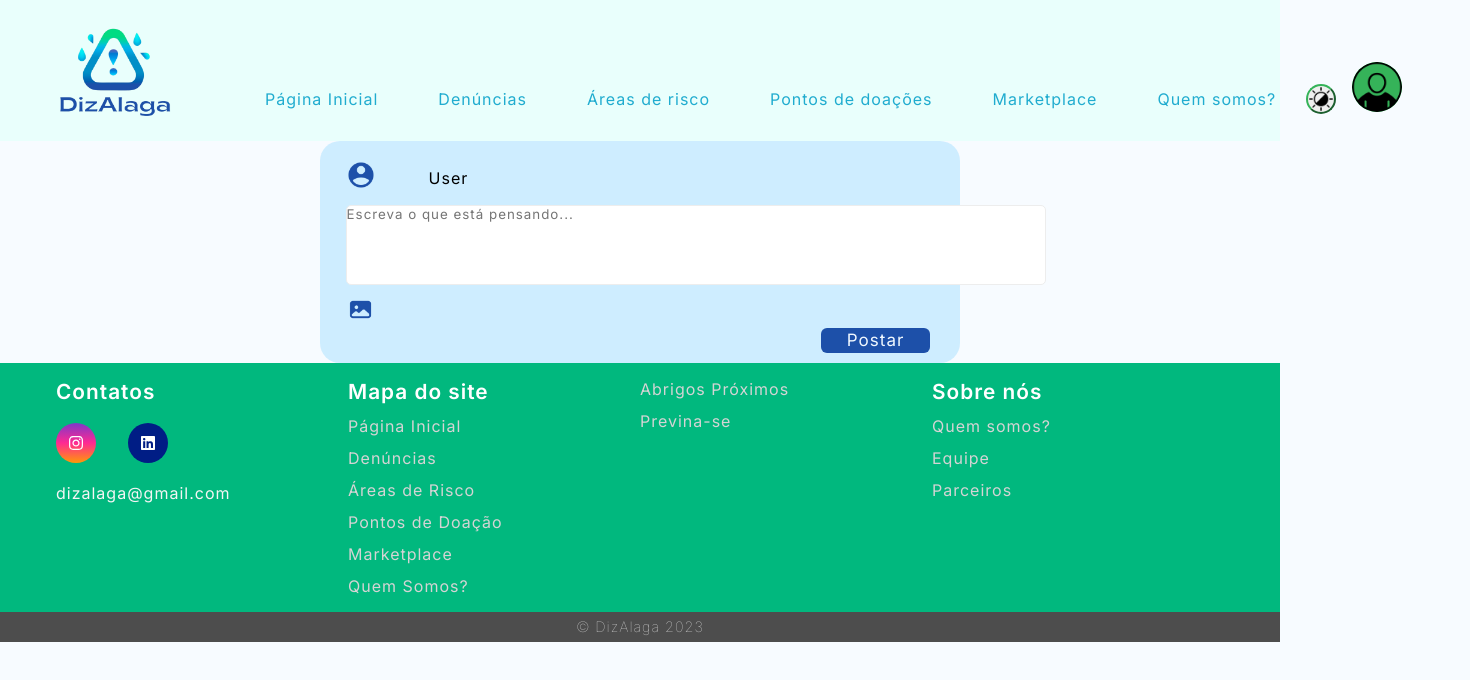
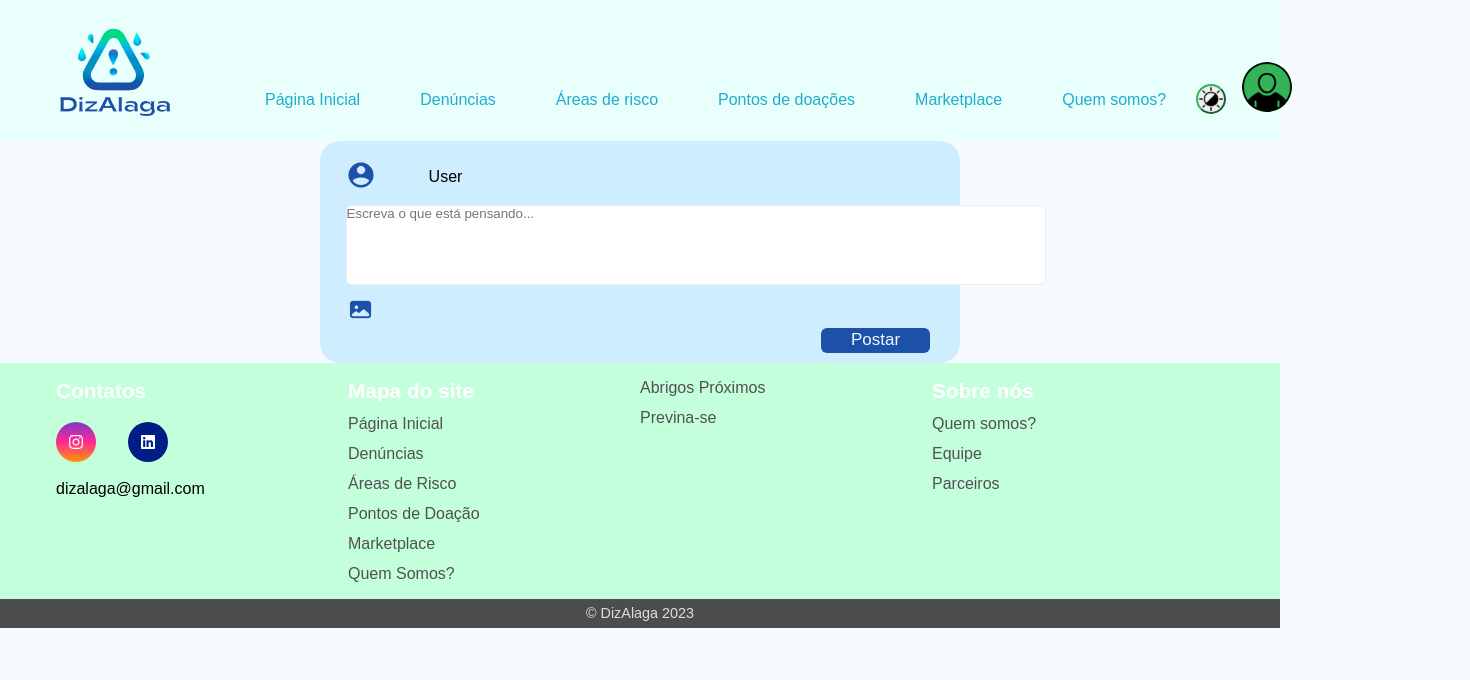
Before and after one commit to dizalaga/site-teste, a React (Create React App) app: page /denuncias in a window 1280 px wide. Shown: the top 680 px of the page, 1470 px wide, since content can reach past the window. Built offline with nearby package versions, Linux system fonts and the light colour scheme; the HTML template or start-up script is replaced by a standard one.

Commit message:
Update Footer.css

```diff
--- a/src/components/Footer/Footer.css
+++ b/src/components/Footer/Footer.css
@@ -8,7 +8,7 @@
 
 }
 
-* {
+.container-footer{
     font-family: 'Inter', sans-serif;
     margin: 0;
     padding: 0;
@@ -22,8 +22,8 @@ main {
 
 footer {
     width: 100%;
-    color: var(--color-neutral-40);
-    background-color: rgb(1, 184, 126);
+    color: black;
+    background-color: #C3FFDB;
     display: grid;
     grid-template-columns: repeat(4, 1fr);
     padding: 1rem 3.5rem;
@@ -96,13 +96,17 @@ h3 {
     list-style: none;
 }
 
+.titleContatos, .titleMapaSite, .titleSobreNos{
+    color: #202020;
+}
+
 .footer-list .footer-link {
-    color: rgb(212, 212, 212);
+    color: rgb(81, 81, 81);
     transition: all 0.3s;
 }
 
 .footer-list .footer-link:hover {
-    color: #ffffff;
+    color: #141414;
 }
 
 #footer_copyright{
```
